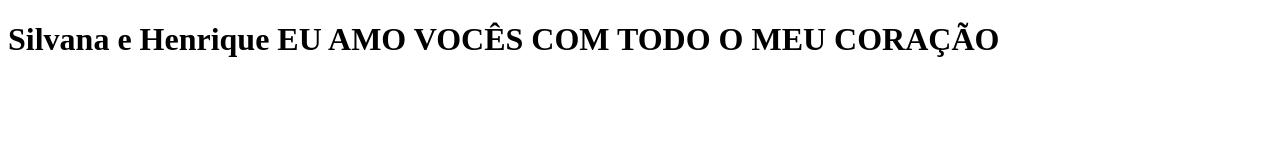
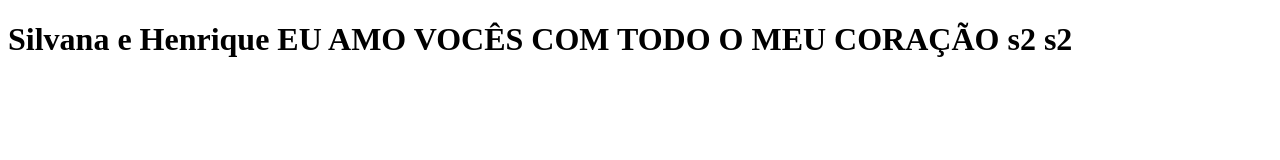
Before and after one commit to LeoMarreco/clone-tabnews, a Next.js app: page / in a window 1280 px wide. Shown: the top 160 px of the page. Built offline with nearby package versions, Linux system fonts and the light colour scheme.

Commit message:
modifica a frase

```diff
--- a/pages/index.js
+++ b/pages/index.js
@@ -1,5 +1,5 @@
 function Home(){
-    return <h1>Silvana e Henrique EU AMO VOCÊS COM TODO O MEU CORAÇÃO</h1>
+    return <h1>Silvana e Henrique EU AMO VOCÊS COM TODO O MEU CORAÇÃO s2 s2</h1>
 }
 
 export default Home;
```
